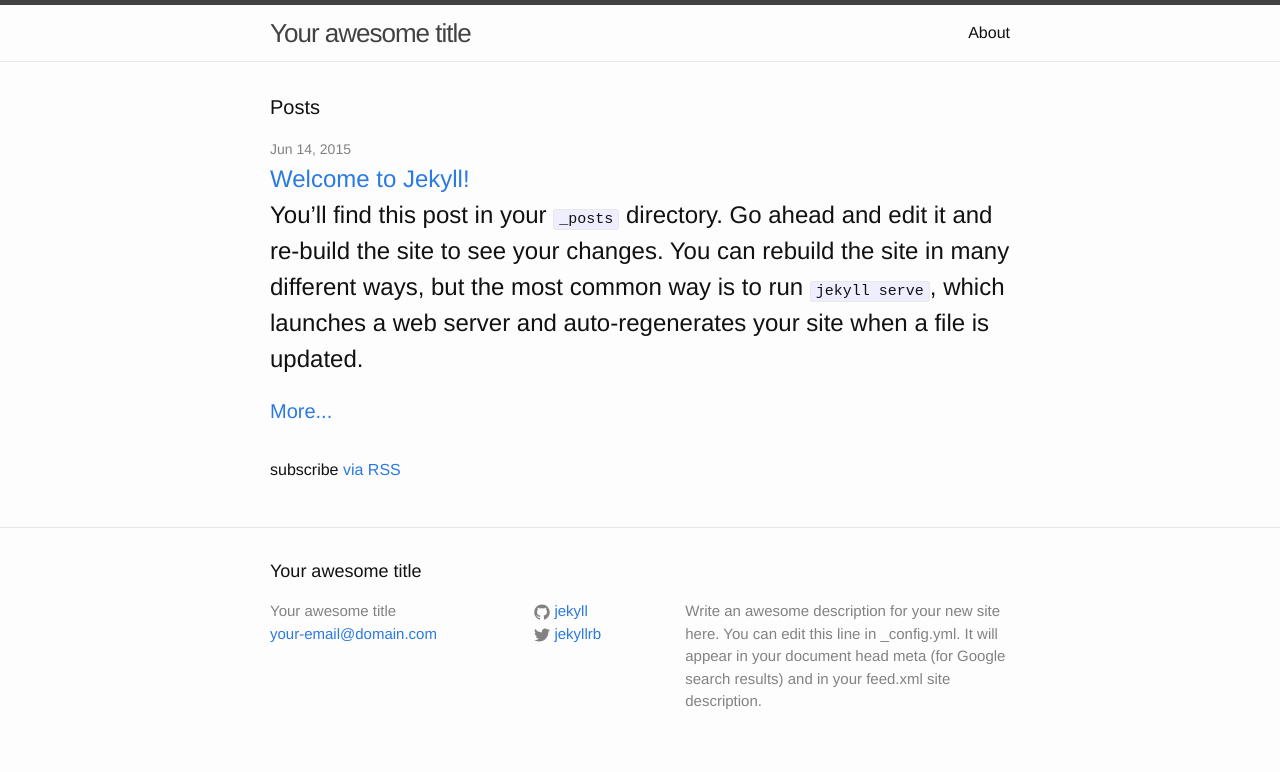
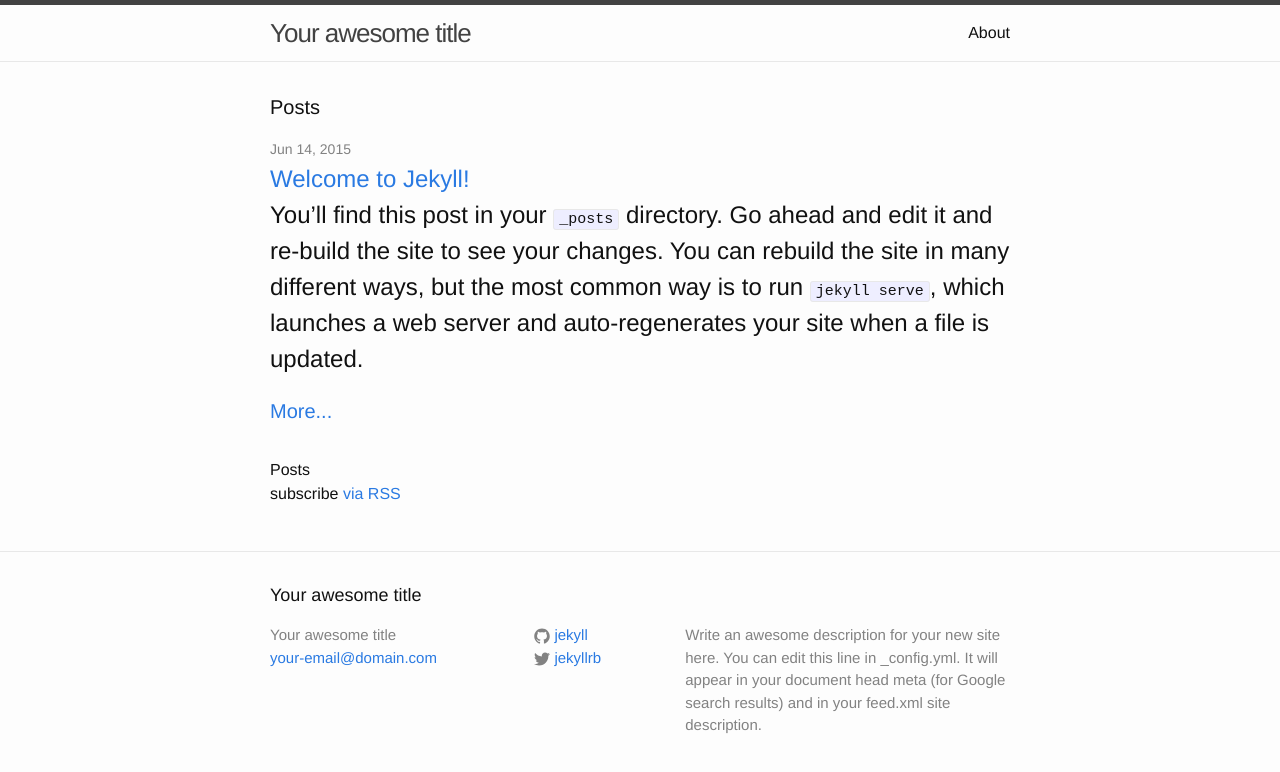
Before and after one commit to BirdyRose/birdyrose.github.io, a Jekyll site: the page built from index.html, in a window 1280 px wide. Shown: the top 772 px of the page. Built offline with Jekyll 4.4.1, drawn with Linux system fonts in a browser that asks for light colours.

Commit message:
post count

```diff
--- a/index.html
+++ b/index.html
@@ -20,6 +20,8 @@ layout: default
     {% endfor %}
   </ul>
 
+  {{ posts | count }} Posts
+
   <p class="rss-subscribe">subscribe <a href="{{ "/feed.xml" | prepend: site.baseurl }}">via RSS</a></p>
 
 </div>
```
